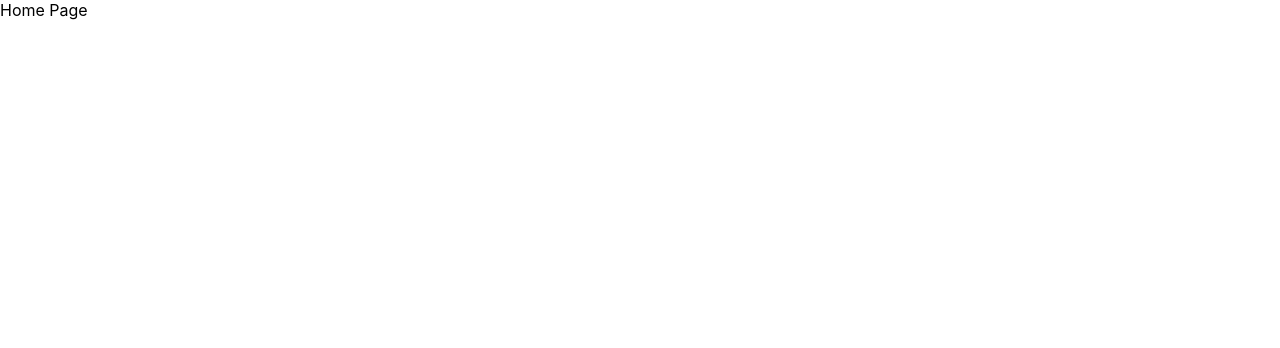
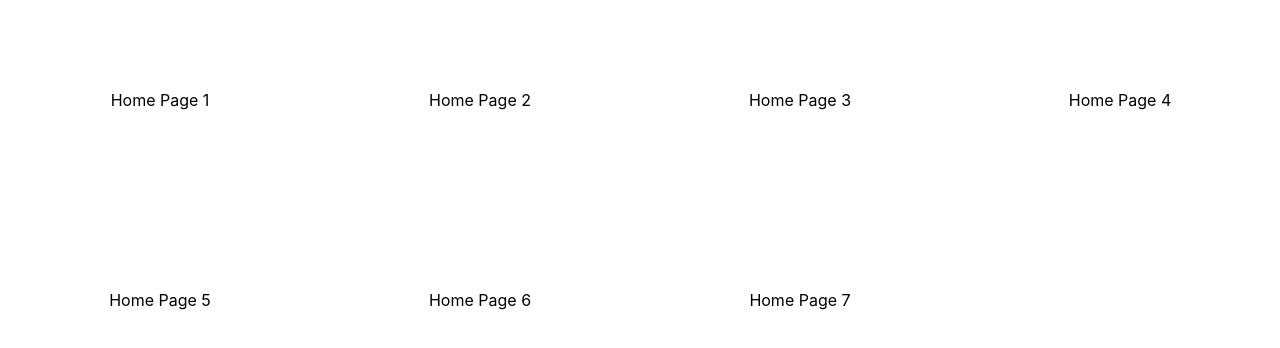
Before and after one commit to DarioJejer/Nicasource-Challenge-Frontend, a React (Create React App) app in the folder frontend/: page / in a window 1280 px wide. Shown: the top 348 px of the page. Built offline with nearby package versions, Linux system fonts and the light colour scheme.

Commit message:
Added grid layout for Home page

```diff
--- a/frontend/src/App.js
+++ b/frontend/src/App.js
@@ -1,6 +1,6 @@
 import './App.css';
 import * as React from "react";
-import { Home } from './components/Home';
+import { Home } from './components/Home/Home';
 import { Route, Routes } from "react-router-dom";
 
 function App() {
--- a/frontend/src/components/Home.js
+++ /dev/null
@@ -1,7 +0,0 @@
-import React from "react";
-
-export const Home = () => {
-  return (
-    <div>Home Page</div>
-  );
-};
--- /dev/null
+++ b/frontend/src/components/Home/Home.css
@@ -0,0 +1,8 @@
+.grid-container {
+    display: grid;
+    grid-template-columns: repeat(4, 1fr);
+    grid-template-rows: repeat(4, 200px);
+    /* grid-auto-rows: 100px; */
+    justify-items: center;
+    align-items: center;
+  }
--- /dev/null
+++ b/frontend/src/components/Home/Home.js
@@ -0,0 +1,16 @@
+import React from "react";
+import "./Home.css";
+
+export const Home = () => {
+  return (
+    <div class="grid-container">
+      <div>Home Page 1</div>
+      <div>Home Page 2</div>
+      <div>Home Page 3</div>
+      <div>Home Page 4</div>
+      <div>Home Page 5</div>
+      <div>Home Page 6</div>
+      <div>Home Page 7</div>
+    </div>
+  );
+};
```
